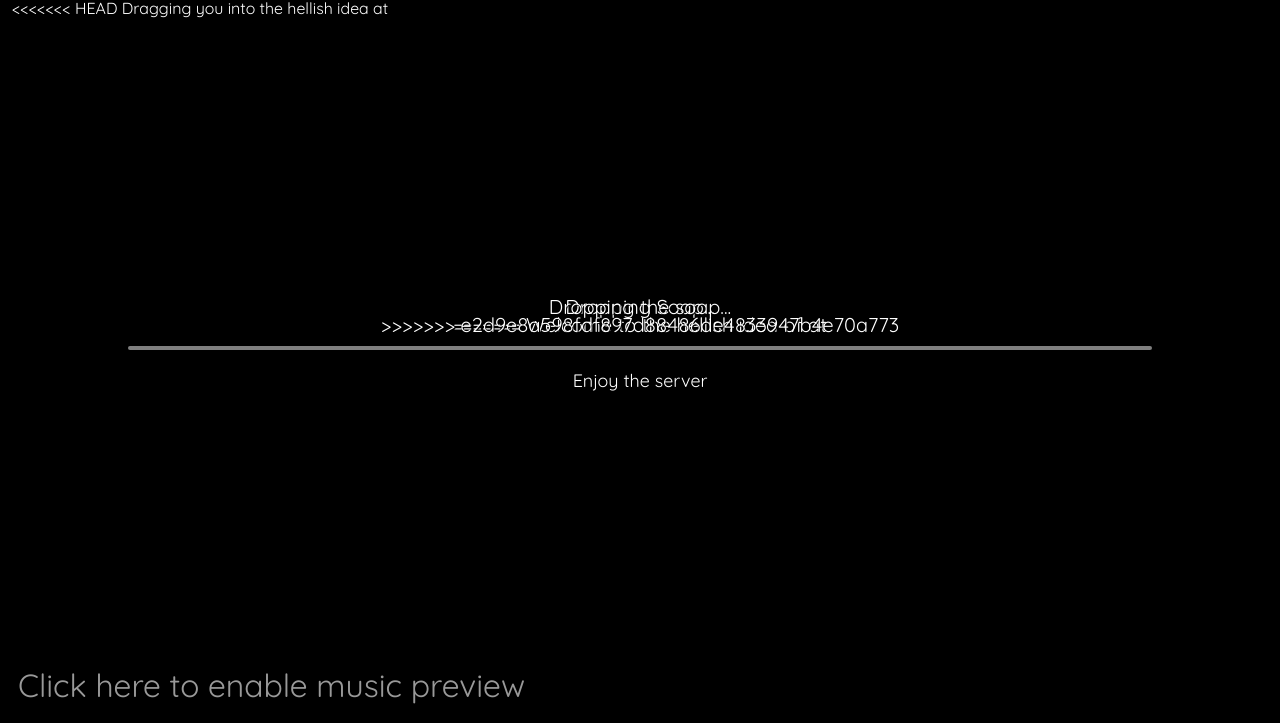
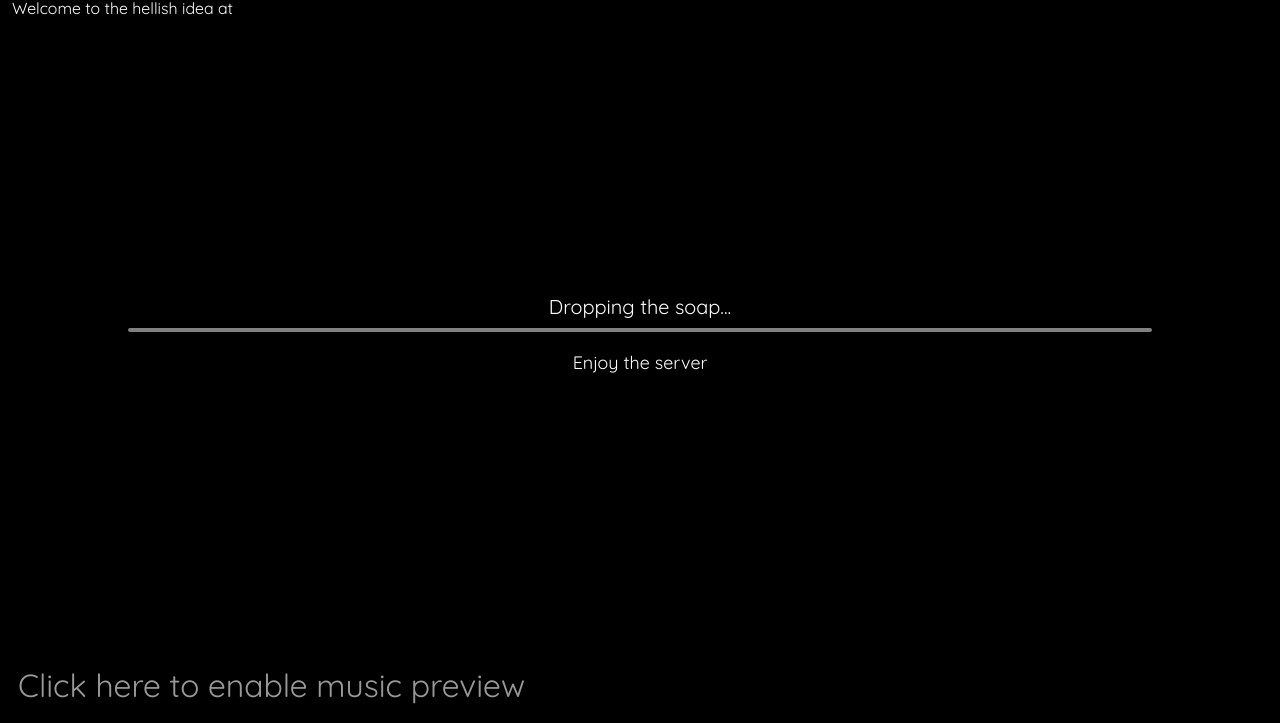
Before and after one commit to BOTKeith/Loadingscreen002, a plain HTML site: page index.html in a window 1280 px wide. Shown: the part 77-800 px from the top of the page. Drawn offline with Linux system fonts and the light colour scheme.

Commit message:
Updated Index

```diff
--- a/index.html
+++ b/index.html
@@ -32,19 +32,11 @@
 	<div id="header">
 		<div id="title"></div>
 		<div id="subtitle">
-<<<<<<< HEAD
-			Dragging you into the hellish idea <span id="gamemode"></span> at <span id="map"></span>
-		</div>
-	</div>
-	<div id="status-container">
-		<div id="status">Dropping Soap...</div>
-=======
-			Welcome to the hellish idea of <span id="gamemode"></span> at <span id="map"></span>
+			Welcome to the hellish idea <span id="gamemode"></span> at <span id="map"></span>
 		</div>
 	</div>
 	<div id="status-container">
 		<div id="status">Dropping the soap...</div>
->>>>>>> e2d9e8a598fdf897d88486de4833947b4e70a773
 		<div id="loading">
 			<div id="loading-progress"></div>
 		</div>
```
